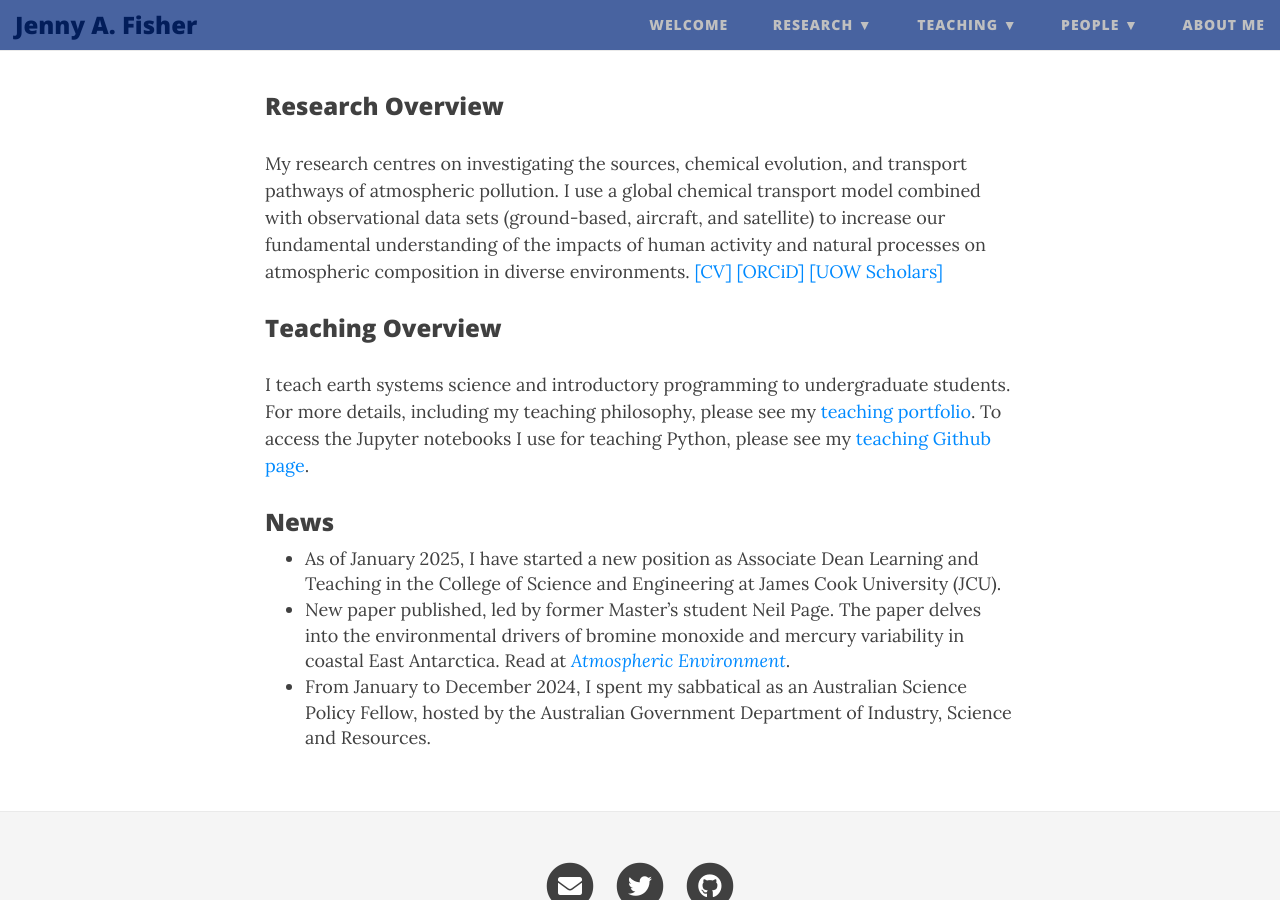
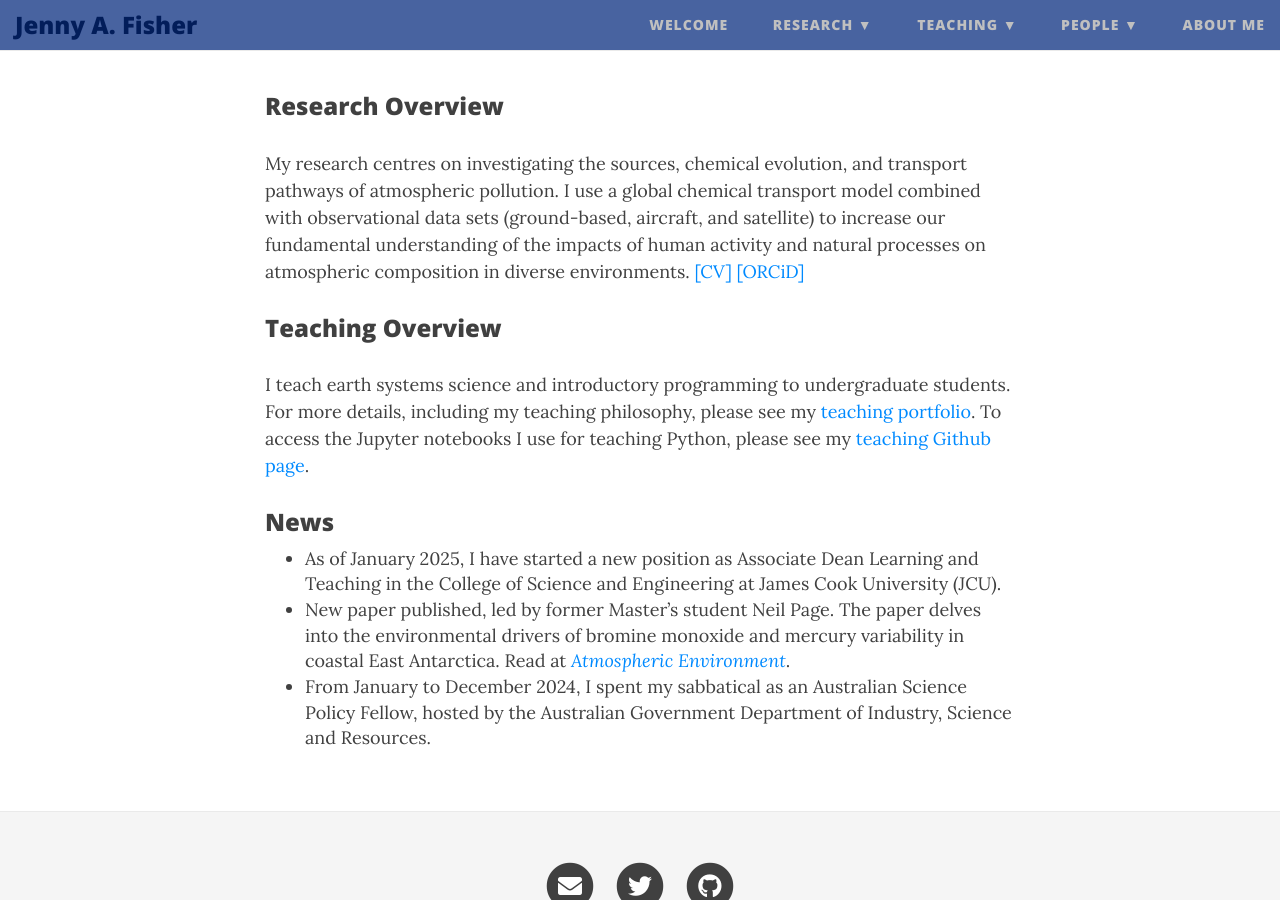
Before and after one commit to jennyfisher/jennyfisher.github.io, a Jekyll site: the page built from index.md, in a window 1280 px wide and 900 px high, scrolled down 547 px. Built offline with Jekyll 4.4.1, drawn with Linux system fonts in a browser that asks for light colours; nearby versions of some CDN libraries.

Commit message:
Update index.md

```diff
--- a/index.md
+++ b/index.md
@@ -21,7 +21,7 @@ use-site-title: true
 <br>
 
 ### Research Overview
-My research centres on investigating the sources, chemical evolution, and transport pathways of atmospheric pollution. I use a global chemical transport model combined with observational data sets (ground-based, aircraft, and satellite) to increase our fundamental understanding of the impacts of human activity and natural processes on atmospheric composition in diverse environments. [[CV]](pdfs/CV_web.pdf) [[ORCiD]](http://orcid.org/0000-0002-2921-1691) [[UOW Scholars]](https://scholars.uow.edu.au/display/jenny_fisher)
+My research centres on investigating the sources, chemical evolution, and transport pathways of atmospheric pollution. I use a global chemical transport model combined with observational data sets (ground-based, aircraft, and satellite) to increase our fundamental understanding of the impacts of human activity and natural processes on atmospheric composition in diverse environments. [[CV]](pdfs/CV_web.pdf) [[ORCiD]](http://orcid.org/0000-0002-2921-1691)
 
 ### Teaching Overview
 I teach earth systems science and introductory programming to undergraduate students. For more details, including my teaching philosophy, please see my [teaching portfolio](https://sites.google.com/view/jfisher-teaching-portfolio/home). To access the Jupyter notebooks I use for teaching Python, please see my [teaching Github page](https://jennyfisher.github.io/computing-modelling-earthsci/).
```
